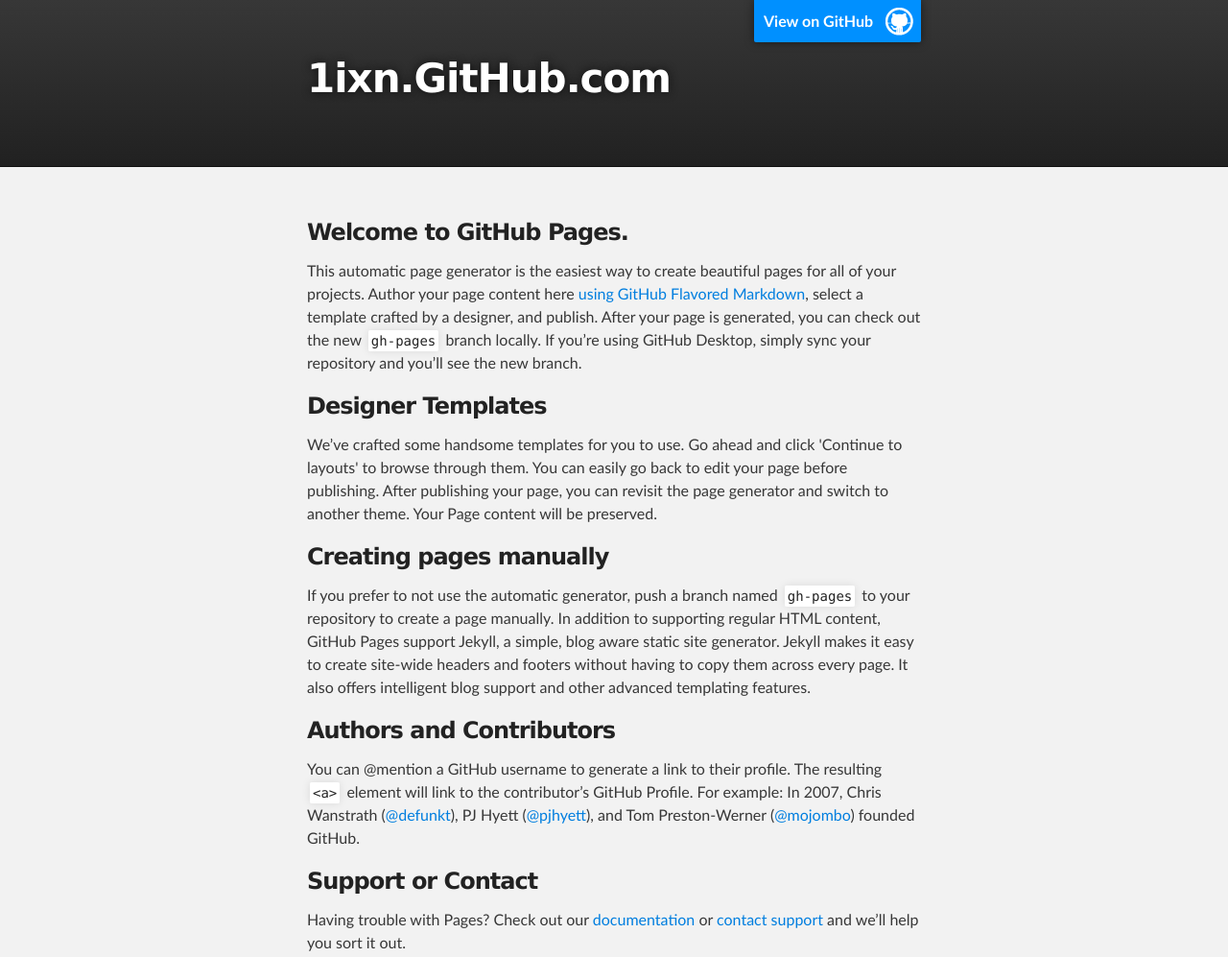
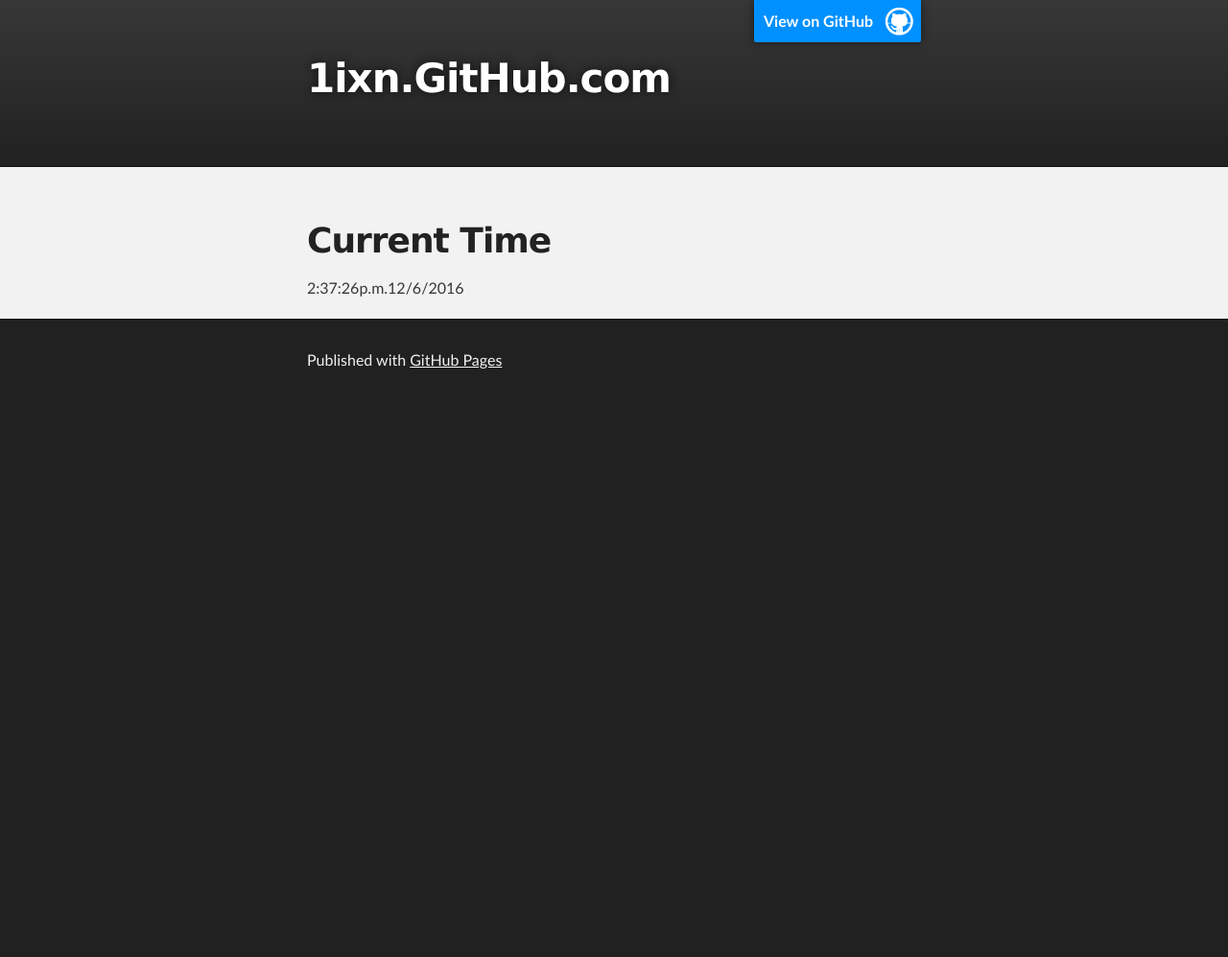
Before and after one commit to 1ixn/1ixn.github.com, a plain HTML site: page index.html in a window 1280 px wide. Shown: the top 997 px of the page at 96% size. After the commit the page ends 800 px from the top, so only its background shows below. Drawn offline with Linux system fonts and the light colour scheme.

Commit message:
Update index.html

```diff
--- a/index.html
+++ b/index.html
@@ -27,30 +27,9 @@
     <!-- MAIN CONTENT -->
     <div id="main_content_wrap" class="outer">
       <section id="main_content" class="inner">
-        <h3>
-<a id="welcome-to-github-pages" class="anchor" href="#welcome-to-github-pages" aria-hidden="true"><span aria-hidden="true" class="octicon octicon-link"></span></a>Welcome to GitHub Pages.</h3>
-
-<p>This automatic page generator is the easiest way to create beautiful pages for all of your projects. Author your page content here <a href="https://guides.github.com/features/mastering-markdown/">using GitHub Flavored Markdown</a>, select a template crafted by a designer, and publish. After your page is generated, you can check out the new <code>gh-pages</code> branch locally. If you’re using GitHub Desktop, simply sync your repository and you’ll see the new branch.</p>
-
-<h3>
-<a id="designer-templates" class="anchor" href="#designer-templates" aria-hidden="true"><span aria-hidden="true" class="octicon octicon-link"></span></a>Designer Templates</h3>
-
-<p>We’ve crafted some handsome templates for you to use. Go ahead and click 'Continue to layouts' to browse through them. You can easily go back to edit your page before publishing. After publishing your page, you can revisit the page generator and switch to another theme. Your Page content will be preserved.</p>
-
-<h3>
-<a id="creating-pages-manually" class="anchor" href="#creating-pages-manually" aria-hidden="true"><span aria-hidden="true" class="octicon octicon-link"></span></a>Creating pages manually</h3>
-
-<p>If you prefer to not use the automatic generator, push a branch named <code>gh-pages</code> to your repository to create a page manually. In addition to supporting regular HTML content, GitHub Pages support Jekyll, a simple, blog aware static site generator. Jekyll makes it easy to create site-wide headers and footers without having to copy them across every page. It also offers intelligent blog support and other advanced templating features.</p>
-
-<h3>
-<a id="authors-and-contributors" class="anchor" href="#authors-and-contributors" aria-hidden="true"><span aria-hidden="true" class="octicon octicon-link"></span></a>Authors and Contributors</h3>
-
-<p>You can @mention a GitHub username to generate a link to their profile. The resulting <code>&lt;a&gt;</code> element will link to the contributor’s GitHub Profile. For example: In 2007, Chris Wanstrath (<a href="https://github.com/defunkt" class="user-mention">@defunkt</a>), PJ Hyett (<a href="https://github.com/pjhyett" class="user-mention">@pjhyett</a>), and Tom Preston-Werner (<a href="https://github.com/mojombo" class="user-mention">@mojombo</a>) founded GitHub.</p>
-
-<h3>
-<a id="support-or-contact" class="anchor" href="#support-or-contact" aria-hidden="true"><span aria-hidden="true" class="octicon octicon-link"></span></a>Support or Contact</h3>
-
-<p>Having trouble with Pages? Check out our <a href="https://help.github.com/pages">documentation</a> or <a href="https://github.com/contact">contact support</a> and we’ll help you sort it out.</p>
+        <h1>Current Time</h1>
+    <div id="my_clock"></div>
+    <script type="text/javascript" src="clock.js"></script>
       </section>
     </div>
 
```
